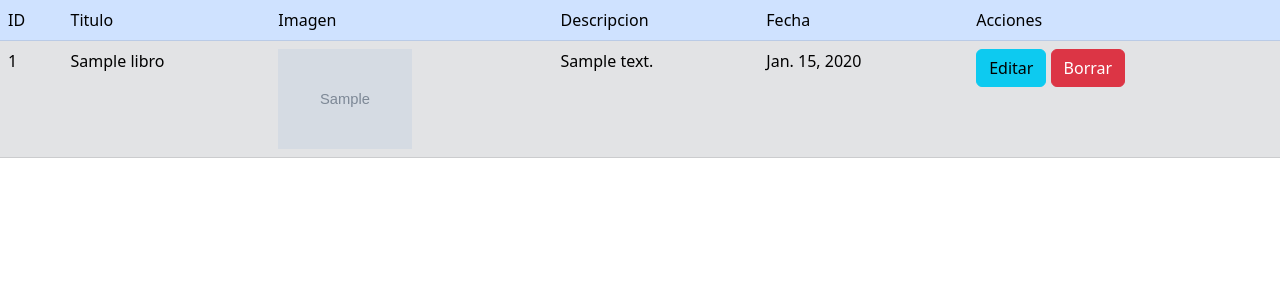
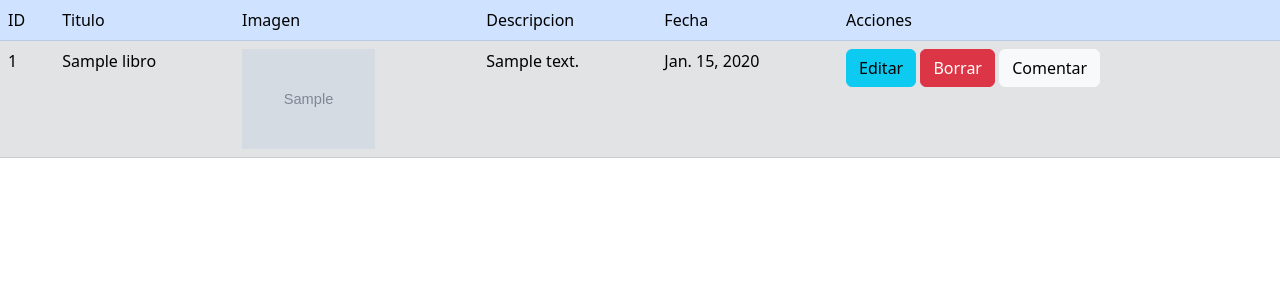
Before and after one commit to FabrizioArnoletto/SitioWeb-Django, a Django app: page /libreria/libros/ in a window 1280 px wide. Shown: the part 96-396 px from the top of the page. Run offline with Django 3.2, Linux system fonts and the light colour scheme; tables that the repository leaves empty hold one stand-in row (values such as "Sample post"); grey boxes marked "Sample" are stand-in pictures.

Commit message:
boton comentar

```diff
--- a/sistema/libreria/templates/libros/libros.html
+++ b/sistema/libreria/templates/libros/libros.html
@@ -44,6 +44,7 @@
                             <td>
                                 <a name="" id="" class="btn btn-info" href="{% url 'editar' libro.ID %}" role="button">Editar </a>
                                 <a name="" id="" class="btn btn-danger" href="{% url 'eliminar' libro.ID %}" role="button">Borrar</a>
+                                <a name="" id="" class="btn btn-light" href="{% url 'comentar' libro.ID %}" role="button">Comentar</a>
                             </td>
                         </tr>
                     {% endfor %}
--- a/sistema/libreria/urls.py
+++ b/sistema/libreria/urls.py
@@ -12,4 +12,5 @@ urlpatterns = [
     path('editar/<int:id>', views.editar, name='editar'),
     path('crear/', views.crear, name='crear'),
     path('eliminar/<int:id>',views.eliminar, name='eliminar'),
+    path('comentar/<int:id>',views.comentar, name='comentar'),
 ]
--- a/sistema/libreria/views.py
+++ b/sistema/libreria/views.py
@@ -36,3 +36,8 @@ def eliminar(request,id):
     libro= Libro.objects.get(ID=id)
     libro.delete()
     return redirect('libros')
+
+def comentar(request,id):
+    libro= Libro.objects.get(ID=id)
+    libro.delete()
+    return redirect('libros')
```
